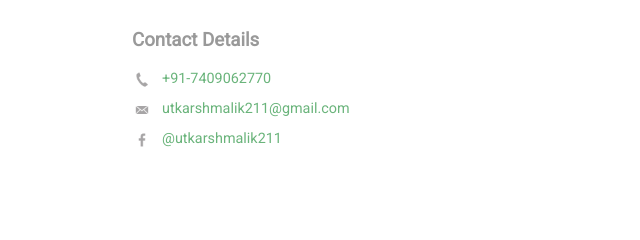
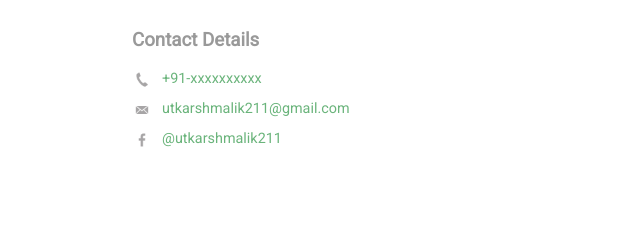
Before and after one commit to utkarshmalik211/firstWP, a plain HTML site: page contact.html in a window 1280 px wide. Shown: the part 151-391 px from the top of the page, 602-1242 px from the left. Drawn offline with nearby package versions, Linux system fonts and the light colour scheme.

Commit message:
Update contact.html

```diff
--- a/contact.html
+++ b/contact.html
@@ -36,7 +36,7 @@
             <section id="secondary">
               <h3>Contact Details</h3>
               <ul class="contact-info">
-                <li class="phone"><a href="tel:917409062770">+91-7409062770</a></li>
+                <li class="phone"><a href="tel: ">+91-xxxxxxxxxx</a></li>
                 <li class="mail"><a href="mailto:utkarshmalik211@gmail.com">utkarshmalik211@gmail.com</a></li>
                 <li class="fb"><a href="http://facebook.com/utkarshmalik211">@utkarshmalik211</a></li>
               </ul>
```
